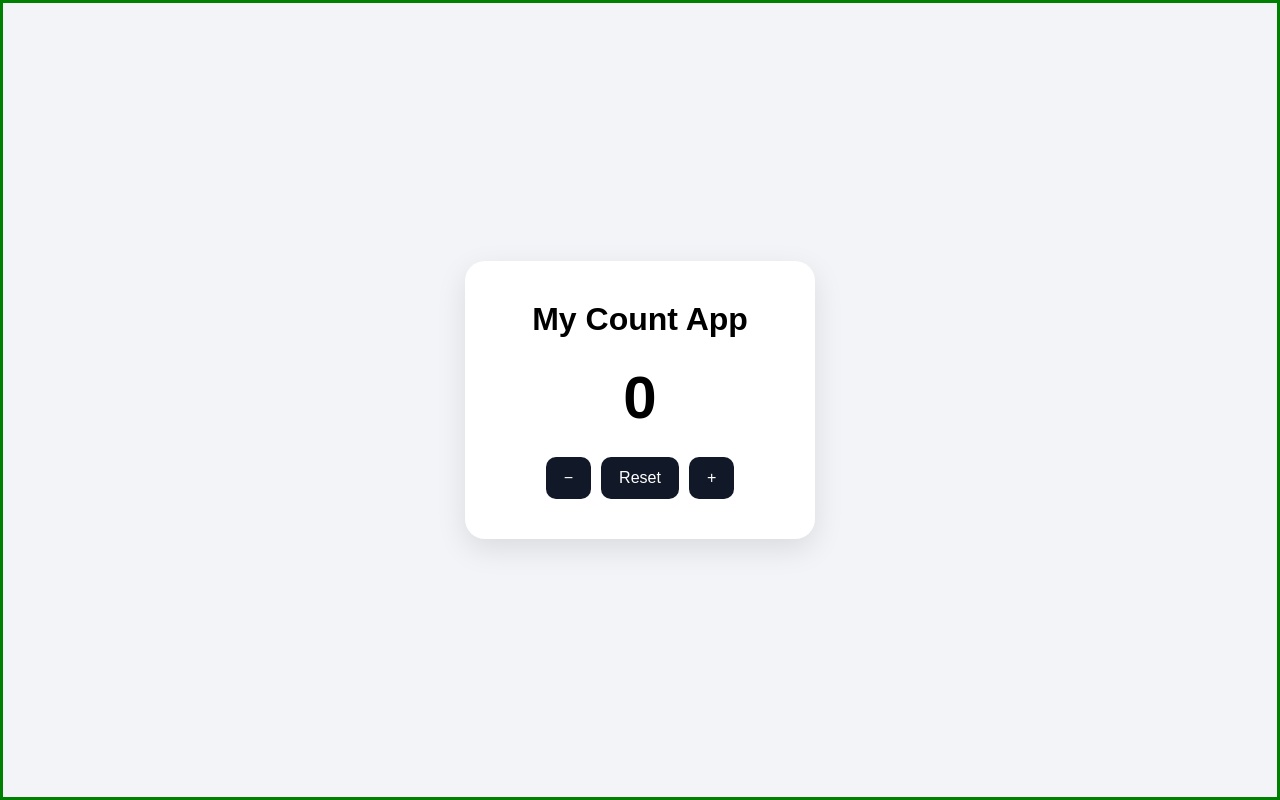
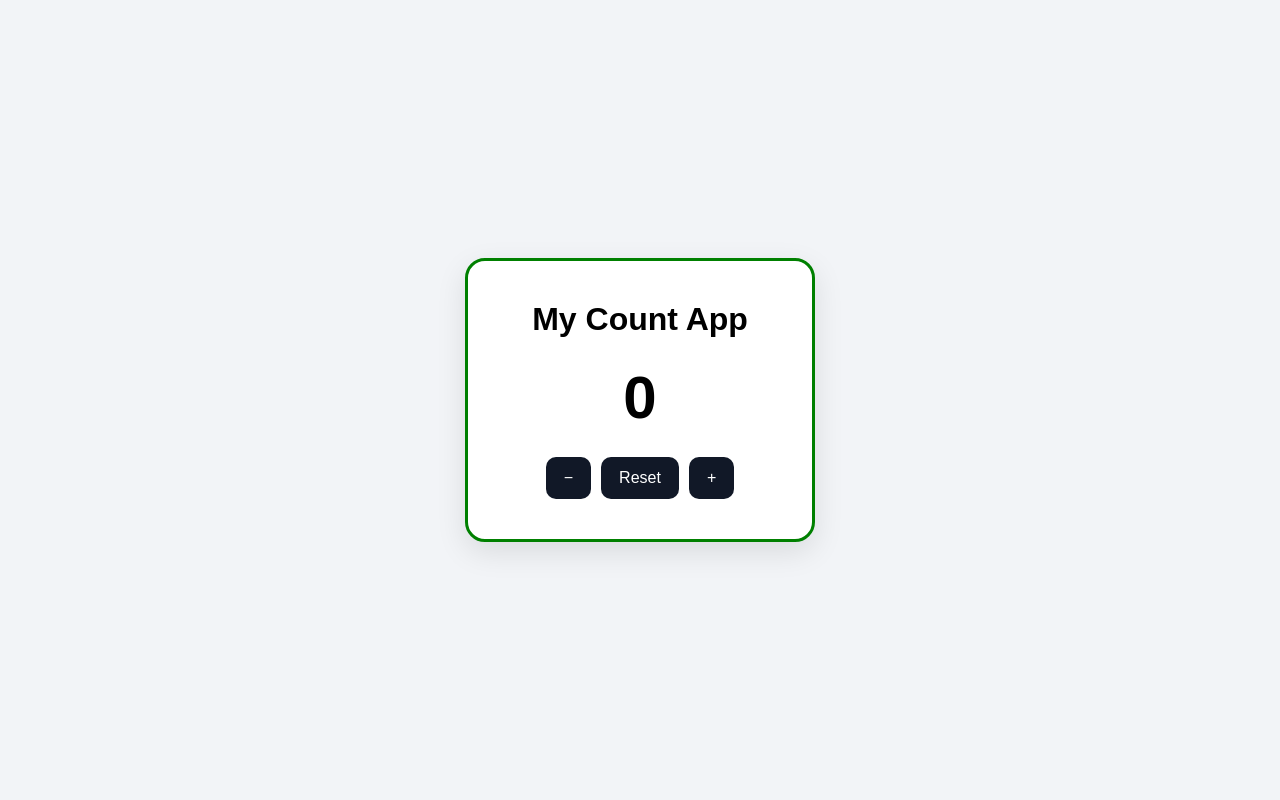
Before and after one commit to jawadakbar65/React-deployment, a React (Vite) app: page / in a window 1280 px wide. Built offline with nearby package versions, Linux system fonts and the light colour scheme.

Commit message:
border update

```diff
--- a/src/index.css
+++ b/src/index.css
@@ -14,10 +14,10 @@ body {
   display: flex;
   justify-content: center;
   align-items: center;
-  border: 3px solid green;
 }
 
 .card {
+  border: 3px solid green;
   width: 350px;
   padding: 40px;
   text-align: center;
```
